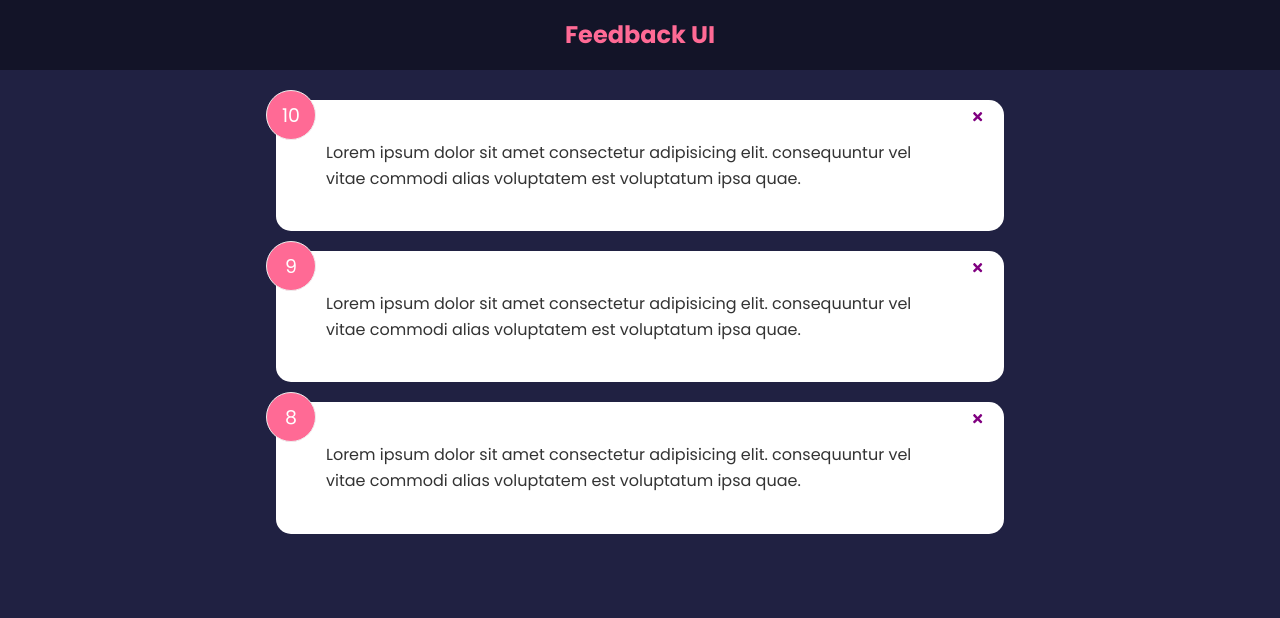
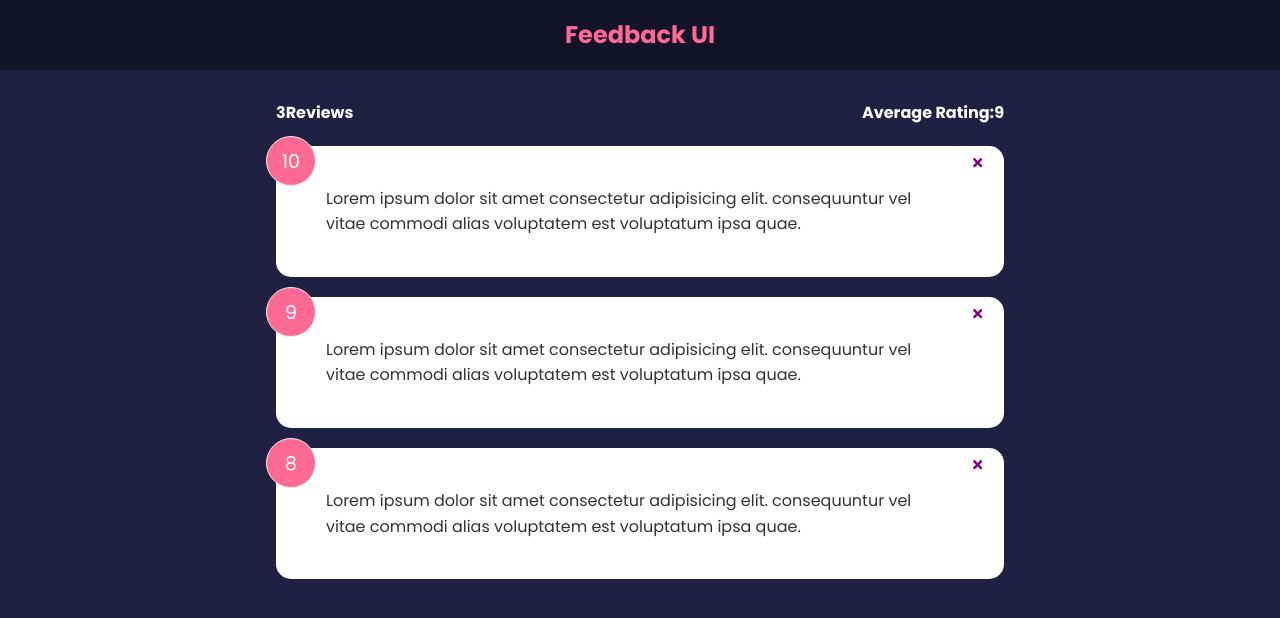
Before and after one commit to judy-chelangat/feedbackapp, a React (Create React App) app: page / in a window 1280 px wide. Shown: the top 618 px of the page. Built offline with nearby package versions, Linux system fonts and the light colour scheme.

Commit message:
rendered feedback stats

```diff
--- a/src/App.js
+++ b/src/App.js
@@ -2,6 +2,7 @@ import Header from "./components/Header"
 import FeedbackList from "./components/FeedbackList"
 import { useState } from "react"
 import FeedbackData from "./data/FeedbackData"
+import FeedbackStats from "./components/FeedbackStats"
 
 function App(){
     const [feedback,setFeedback]=useState(FeedbackData)
@@ -13,6 +14,7 @@ function App(){
         <>
         <Header/>
         <div className="container">
+            <FeedbackStats feedback={feedback}/>
          <FeedbackList feedback={feedback} handleDelete={deleteFeedback}/>
         </div>
         </>
```
